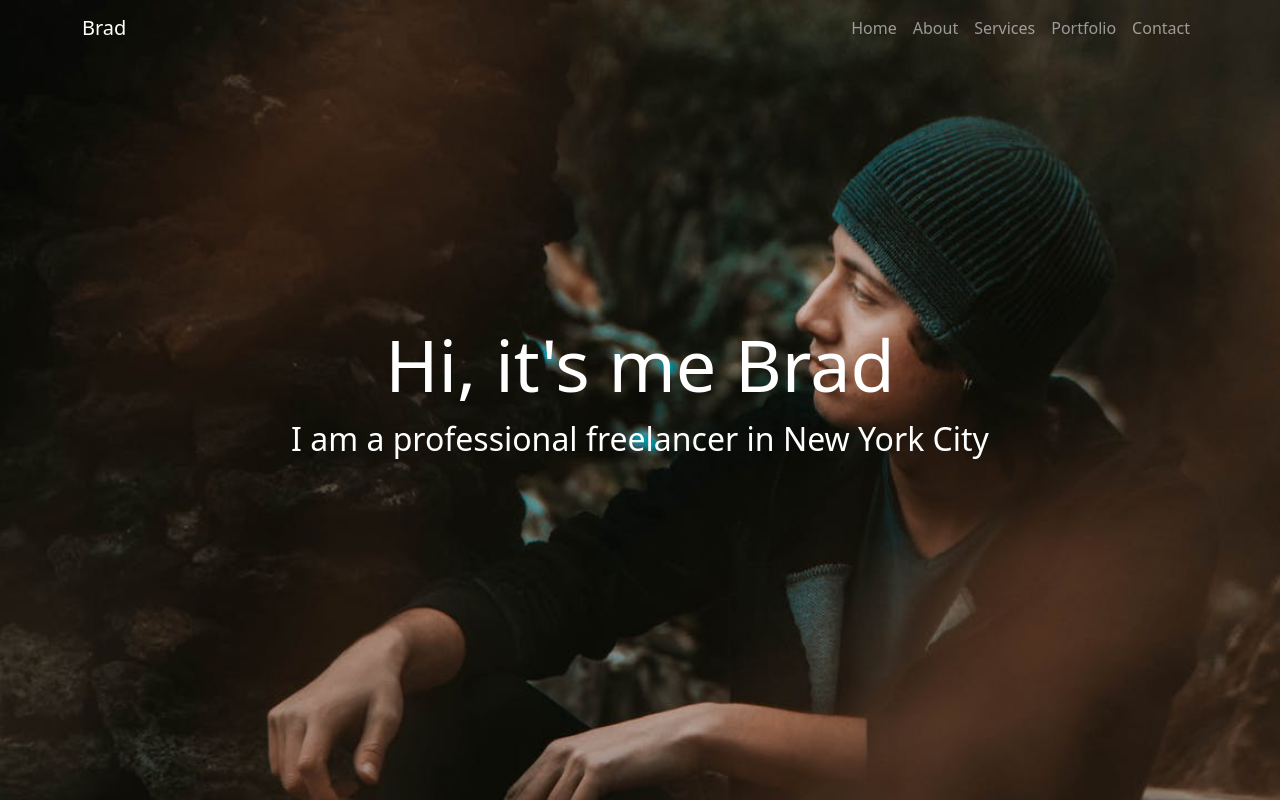
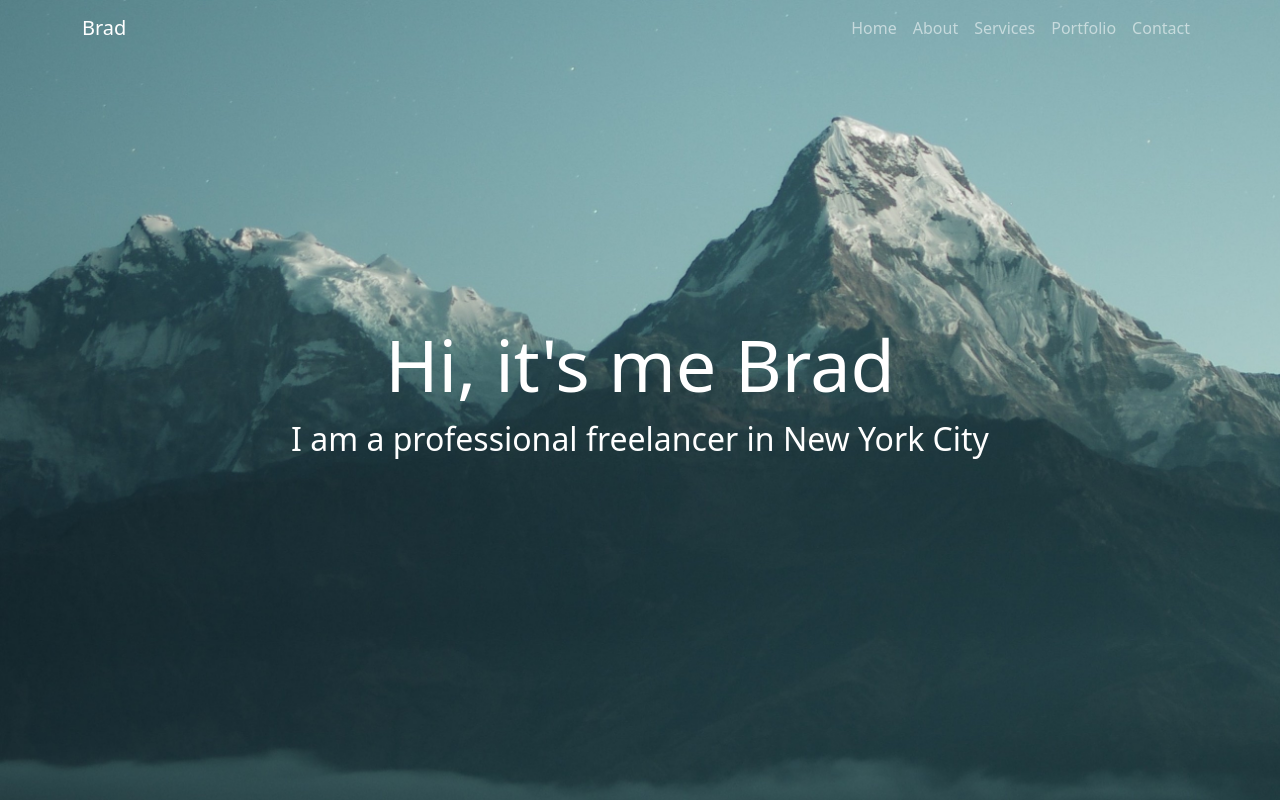
Before and after one commit to jamberg6/portfolio_site, a plain HTML site: page index.html in a window 1280 px wide. Shown: the top 802 px of the page. Drawn offline with nearby package versions, Linux system fonts and the light colour scheme.

Commit message:
image change

```diff
--- a/style.css
+++ b/style.css
@@ -6,7 +6,7 @@
 /* hero background image */
 .bgimage {
     height:100vh;
-    background: url('images/heroImage.jpeg');
+    background: url('images/heroImage.jpg');
     background-size:cover;
     position:relative;
 }
```
